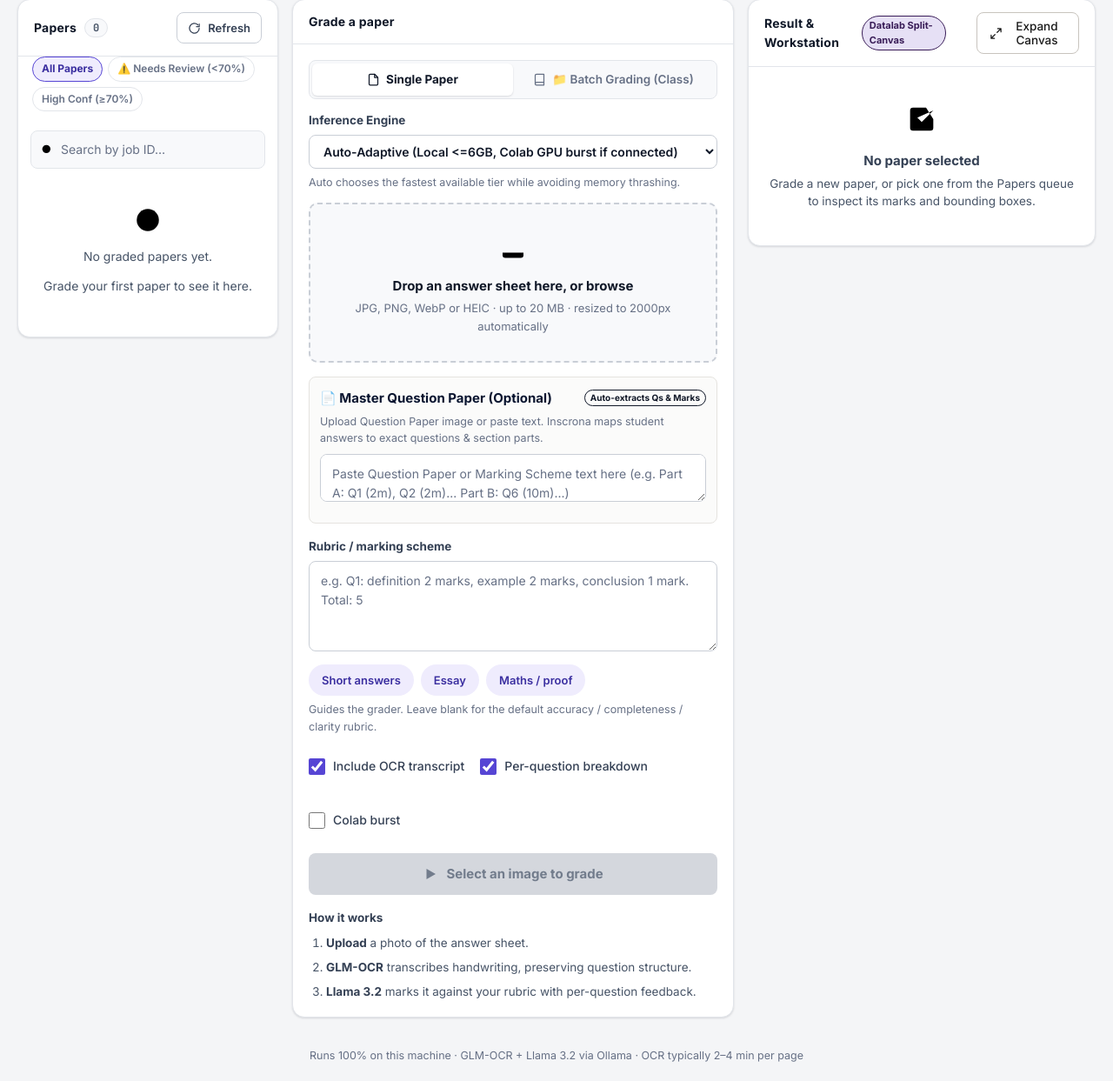
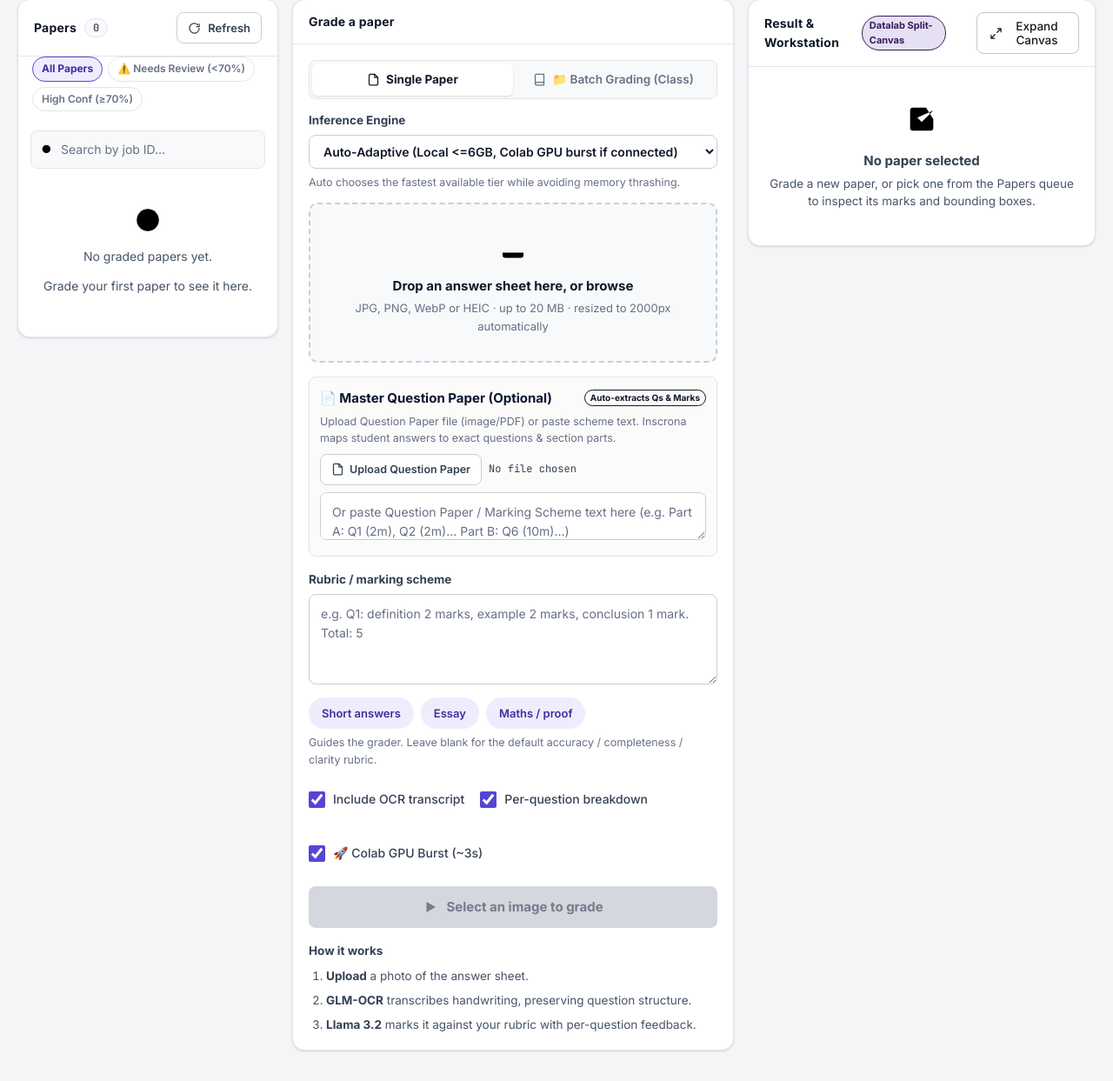
Before and after one commit to CYRUS-pinto/inscrona, a FastAPI app: page / in a window 1280 px wide. Shown: the part 75-1318 px from the top of the page at 87% size. Before the commit the page ends 1296 px from the top, so only its background shows below. Run offline with FastAPI, Linux system fonts and the light colour scheme; data that the repository does not hold is empty; some libraries are stand-ins or nearby versions.

Commit message:
feat: dual question/answer paper upload, auto-burst to Colab GPU, and student reg no auto-indexing

```diff
--- a/main.py
+++ b/main.py
@@ -490,11 +490,13 @@ OUTPUT ONLY VALID JSON in this exact format:
 async def grade(
     file: UploadFile = File(...),
     rubric: str = Form(default="Rate the answer on a scale of 0-10 for content accuracy, completeness, and clarity."),
+    question_paper_file: Optional[UploadFile] = File(default=None),
+    question_paper: Optional[str] = Form(default=""),
     structured_rubric: Optional[str] = Form(default=None),
     return_ocr: bool = Form(default=True),
     return_question_breakdown: bool = Form(default=True),
-    burst: bool = False,
-    warm: bool = False,
+    burst: bool = Form(default=True),
+    warm: bool = Form(default=False),
 ):
     """Grade a student answer sheet image."""
     job_id = uuid.uuid4().hex[:12]
@@ -547,6 +549,18 @@ async def grade(
 
     # -- 4. Run inference with fallback --
     try:
+        # Read Question Paper bytes if uploaded
+        qp_bytes = None
+        if question_paper_file:
+            try:
+                qp_bytes = await question_paper_file.read()
+                if qp_bytes:
+                    qp_ext = Path(question_paper_file.filename or "qp.jpg").suffix.lower()
+                    qp_saved = UPLOAD_DIR / f"{job_id}_qp{qp_ext}"
+                    qp_saved.write_bytes(qp_bytes)
+            except Exception as e:
+                logger.warning(f"[{job_id}] Could not save question paper: {e}")
+
         result = await _grade_with_fallback(
             image_b64=image_b64,
             rubric=rubric,
@@ -554,6 +568,8 @@ async def grade(
             return_question_breakdown=return_question_breakdown,
             burst=burst,
             warm=warm,
+            question_paper=question_paper or "",
+            qp_file_bytes=qp_bytes,
         )
         fallback_used = result.get("fallback_used", False)
     except Exception as e:
@@ -579,8 +595,10 @@ async def grade(
     # Build final result
     _total = float(result.get("total_marks", 0) or 0)
     _max = float(result.get("max_total_marks", 10) or 10)
-    # Compute percentage server-side -- never trust the LLM's arithmetic
-    _pct = round(100.0 * _total / _max, 1) if _max > 0 else 0.0
+    if _total > _max:
+        _max = max(20.0, _total) if _total <= 20 else max(100.0, _total)
+    # Compute percentage server-side -- safely clamped 0.0 to 100.0
+    _pct = min(100.0, max(0.0, round(100.0 * _total / _max, 1))) if _max > 0 else 0.0
     result_data = {
         "job_id": job_id,
         "total_marks": _total,
@@ -611,10 +629,14 @@ async def grade(
     # Extract student identity and physical ink document blocks
     raw_ocr = result.get("ocr_text", "")
     ident = extract_student_identity(raw_ocr)
-    if ident.get("reg_no"):
-        result_data["reg_no"] = ident["reg_no"]
-    if ident.get("student_name"):
-        result_data["student_name"] = ident["student_name"]
+    detected_reg = ident.get("reg_no") or result.get("reg_no")
+    if detected_reg:
+        safe_reg = "".join(c for c in str(detected_reg) if c.isalnum() or c in ("-", "_")).strip()
+        if safe_reg:
+            result_data["reg_no"] = safe_reg
+    if ident.get("student_name") or result.get("student_name"):
+        result_data["student_name"] = ident.get("student_name") or result.get("student_name")
+
     result_data["blocks"] = extract_document_blocks(
         raw_ocr,
         result_data.get("question_grades", []),
@@ -632,7 +654,21 @@ async def grade(
     result_path = RESULT_DIR / f"{job_id}_grade.json"
     result_dict = final_result.model_dump()
     result_path.write_text(json.dumps(result_dict, indent=2, default=str), encoding="utf-8")
-    logger.info(f"[{job_id}] Saved grade to {result_path} (processed in {processing_time_ms}ms)")
+
+    # If Registration Number detected, create indexed copy renamed to Reg No
+    if result_data.get("reg_no"):
+        safe_reg = result_data["reg_no"]
+        reg_img_path = UPLOAD_DIR / f"{safe_reg}{saved_path.suffix}"
+        reg_res_path = RESULT_DIR / f"{safe_reg}_grade.json"
+        try:
+            import shutil
+            shutil.copy2(saved_path, reg_img_path)
+            reg_res_path.write_text(json.dumps(result_dict, indent=2, default=str), encoding="utf-8")
+            logger.info(f"[{job_id}] Student Reg No indexed: renamed/linked to {safe_reg}")
+        except Exception as e:
+            logger.warning(f"[{job_id}] Failed to link to reg no: {e}")
+
+    logger.info(f"[{job_id}] Saved grade to {result_path} (processed in {processing_time_ms}ms) (processed in {processing_time_ms}ms)")
 
     # Broadcast completion
     _broadcast_progress(job_id, {
@@ -1232,7 +1268,7 @@ async def _normalize_colab_result(result: dict) -> dict:
         conf = 0.5
     return {
         "total_marks": result.get("marks", 0),
-        "max_total_marks": result.get("max_total_marks", 10),
+        "max_total_marks": result.get("max_total_marks", 20 if float(result.get("marks", 0) or 0) > 10 else 10),
         "overall_confidence": conf,
         "confidence_level": (
             "high" if conf >= 0.75 else "low" if conf < 0.4 else "medium"
@@ -1246,19 +1282,24 @@ async def _normalize_colab_result(result: dict) -> dict:
     }
 
 
-async def _colab_grade_endpoint(image_b64: str, rubric: str) -> dict:
+async def _colab_grade_endpoint(
+    image_b64: str,
+    rubric: str,
+    question_paper: str = "",
+    qp_file_bytes: Optional[bytes] = None
+) -> dict:
     """Call Colab /grade endpoint for full OCR + grading pipeline."""
     if not COLAB_INFERENCE_URL:
         raise RuntimeError("COLAB_INFERENCE_URL not configured")
 
     import httpx
-
-    # Decode base64 image
     image_bytes = base64.b64decode(image_b64)
 
     async with httpx.AsyncClient(timeout=600) as client:
         files = {"file": ("image.jpg", image_bytes, "image/jpeg")}
-        data = {"rubric": rubric}
+        if qp_file_bytes:
+            files["question_paper_file"] = ("qp.jpg", qp_file_bytes, "image/jpeg")
+        data = {"rubric": rubric, "question_paper": question_paper}
 
         resp = await client.post(
             f"{COLAB_INFERENCE_URL}/grade",
@@ -1275,42 +1316,41 @@ async def _grade_with_fallback(
     rubric: str,
     job_id: str,
     return_question_breakdown: bool = True,
-    burst: bool = False,
+    burst: bool = True,
     warm: bool = False,
+    question_paper: str = "",
+    qp_file_bytes: Optional[bytes] = None,
 ) -> dict:
     """
-    Try local Ollama first, fallback to Colab on failure.
-    With burst=True, Colab is tried FIRST when its health probe passes;
-    otherwise degrade to local with a `burst_unavailable` flag (never a 500).
-    With warm=True, the burst session is prime-verified and the backend is
-    asked to unload models after the paper (zero-resident discipline).
-    Returns parsed result dict with structured grading output.
+    Try Colab GPU burst first when configured and healthy (sub-4s turnaround);
+    otherwise degrade gracefully to local Ollama.
     """
-    # Burst opt-in: Colab primary when healthy (skip slow local OCR)
-    if burst:
+    # Auto-enable burst if Colab is configured and circuit is intact
+    should_burst = burst or bool(COLAB_INFERENCE_URL and _breaker_allows())
+    if should_burst:
         if _breaker_allows() and await _colab_healthy():
-            logger.info(f"[{job_id}] Burst mode: Colab healthy, using burst primary...")
-            _broadcast_progress(job_id, {"stage": "ocr", "progress": 20, "message": "Burst OCR (Colab)..."})
+            logger.info(f"[{job_id}] Cloud Burst active: Colab GPU healthy, routing primary...")
+            _broadcast_progress(job_id, {"stage": "ocr", "progress": 20, "message": "Ultra-fast GPU OCR (Colab)..."})
             try:
                 if warm:
-                    await _colab_healthy()  # prime = second confirmation
-                result = await _colab_grade_endpoint(image_b64, rubric)
+                    await _colab_healthy()
+                result = await _colab_grade_endpoint(image_b64, rubric, question_paper=question_paper, qp_file_bytes=qp_file_bytes)
                 _breaker_success()
-                logger.info(f"[{job_id}] Burst primary succeeded")
+                logger.info(f"[{job_id}] Cloud Burst primary succeeded")
                 out = await _normalize_colab_result(result)
                 flags = out.setdefault("flags", [])
                 if warm and "warmed" not in flags:
                     flags.append("warmed")
                 await _colab_unload_models()
                 return out
-            except Exception:
+            except Exception as e:
                 _breaker_failure()
-                logger.warning(f"[{job_id}] Burst primary failed, degrading to local")
+                logger.warning(f"[{job_id}] Cloud Burst primary failed ({e}), falling back to local...")
         elif _colab_breaker["state"] == "OPEN":
-            logger.info(f"[{job_id}] Burst requested but circuit OPEN — instant local path")
+            logger.info(f"[{job_id}] Burst requested but circuit OPEN -- instant local path")
         else:
-            logger.info(f"[{job_id}] Burst requested but Colab unreachable — local path")
-    burst_degraded = burst
+            logger.info(f"[{job_id}] Burst requested but Colab unreachable -- local path")
+    burst_degraded = should_burst
 
     # Try local first (blocking Ollama calls run in a worker thread so the
     # event loop stays free for /health, /results and concurrent grades)
--- a/templates/index.html
+++ b/templates/index.html
@@ -965,11 +965,20 @@
 
           <div class="field" style="margin-bottom:12px;background:#fbfbfa;border:1px solid #e5e3df;border-radius:8px;padding:12px;">
             <div style="display:flex;justify-content:space-between;align-items:center;margin-bottom:6px;">
-              <label for="qpInput" style="font-weight:700;color:#0a1530;margin:0;">📄 Master Question Paper (Optional)</label>
+              <label for="qpText" style="font-weight:700;color:#0a1530;margin:0;">📄 Master Question Paper (Optional)</label>
               <span class="badge badge-purple" style="font-size:10px;padding:1px 6px;">Auto-extracts Qs & Marks</span>
             </div>
-            <p class="helper" style="margin-bottom:8px;">Upload Question Paper image or paste text. Inscrona maps student answers to exact questions & section parts.</p>
-            <textarea class="rubric" id="qpText" style="min-height:55px;height:55px;margin-bottom:6px;" placeholder="Paste Question Paper or Marking Scheme text here (e.g. Part A: Q1 (2m), Q2 (2m)... Part B: Q6 (10m)...)"></textarea>
+            <p class="helper" style="margin-bottom:8px;">Upload Question Paper file (image/PDF) or paste scheme text. Inscrona maps student answers to exact questions & section parts.</p>
+            <div style="display:flex;gap:8px;align-items:center;margin-bottom:8px;">
+              <input type="file" id="qpFileInput" accept="image/*,.heic,.heif,.pdf" style="display:none">
+              <button type="button" class="btn-ghost" id="qpUploadBtn" style="min-height:36px;padding:5px 12px;font-size:12.5px;display:inline-flex;align-items:center;gap:6px;">
+                <svg class="ic ic-sm" viewBox="0 0 24 24"><path d="M14 2H6a2 2 0 00-2 2v16a2 2 0 002 2h12a2 2 0 002-2V8z"/><polyline points="14 2 14 8 20 8"/></svg>
+                Upload Question Paper
+              </button>
+              <span id="qpFileName" class="mono" style="font-size:12px;color:var(--ink-2);max-width:200px;overflow:hidden;text-overflow:ellipsis;white-space:nowrap;">No file chosen</span>
+              <button type="button" class="icon-btn" id="qpClearBtn" style="display:none;min-height:30px;padding:2px 8px;font-size:11.5px;">✕</button>
+            </div>
+            <textarea class="rubric" id="qpText" style="min-height:55px;height:55px;margin-bottom:0;" placeholder="Or paste Question Paper / Marking Scheme text here (e.g. Part A: Q1 (2m), Q2 (2m)... Part B: Q6 (10m)...)"></textarea>
           </div>
 
           <div class="field">
@@ -986,7 +995,7 @@
           <div class="check-row">
             <label class="check"><input type="checkbox" id="optOcr" checked> Include OCR transcript</label>
             <label class="check"><input type="checkbox" id="optBreakdown" checked> Per-question breakdown</label>
-            <label class="check"><input type="checkbox" id="optBurst"> Colab burst</label>
+            <label class="check"><input type="checkbox" id="optBurst" checked> 🚀 Colab GPU Burst (~3s)</label>
           </div>
           <p class="helper" id="burstHint" hidden>Burst sends this paper to the Colab T4 tunnel when reachable, otherwise grades locally — typically under a minute on burst.</p>
           <p class="helper" id="paceNote" aria-live="polite"></p>
@@ -1551,6 +1560,32 @@
     if (f) setFile(f);
   });
   $('removeFile').addEventListener('click', clearFile);
+
+  /* ── Question Paper Upload handler ── */
+  let currentQpFile = null;
+  const qpFi = $('qpFileInput');
+  const qpBtn = $('qpUploadBtn');
+  const qpName = $('qpFileName');
+  const qpClear = $('qpClearBtn');
+  if (qpBtn && qpFi) {
+    qpBtn.addEventListener('click', () => qpFi.click());
+    qpFi.addEventListener('change', () => {
+      const f = qpFi.files && qpFi.files[0];
+      if (f) {
+        currentQpFile = f;
+        qpName.textContent = f.name + ' (' + Math.round(f.size/1024) + ' KB)';
+        qpClear.style.display = 'inline-flex';
+        say('Question paper file selected: ' + f.name);
+      }
+    });
+    qpClear.addEventListener('click', () => {
+      currentQpFile = null;
+      qpFi.value = '';
+      qpName.textContent = 'No file chosen';
+      qpClear.style.display = 'none';
+      say('Question paper file removed.');
+    });
+  }
   $('optBurst').addEventListener('change', () => {
     $('burstHint').hidden = !$('optBurst').checked;
     say($('optBurst').checked ? 'Colab burst enabled for the next grade.' : 'Colab burst disabled.');
@@ -1617,6 +1652,7 @@
     fd.append('file', currentFile);
     const qpVal = $('qpText') ? $('qpText').value.trim() : '';
     if (qpVal) fd.append('question_paper', qpVal);
+    if (currentQpFile) fd.append('question_paper_file', currentQpFile);
     fd.append('rubric', $('rubric').value);
     fd.append('return_ocr', $('optOcr').checked ? 'true' : 'false');
     fd.append('return_question_breakdown', $('optBreakdown').checked ? 'true' : 'false');
```
Also changed, not shown: database.db.
